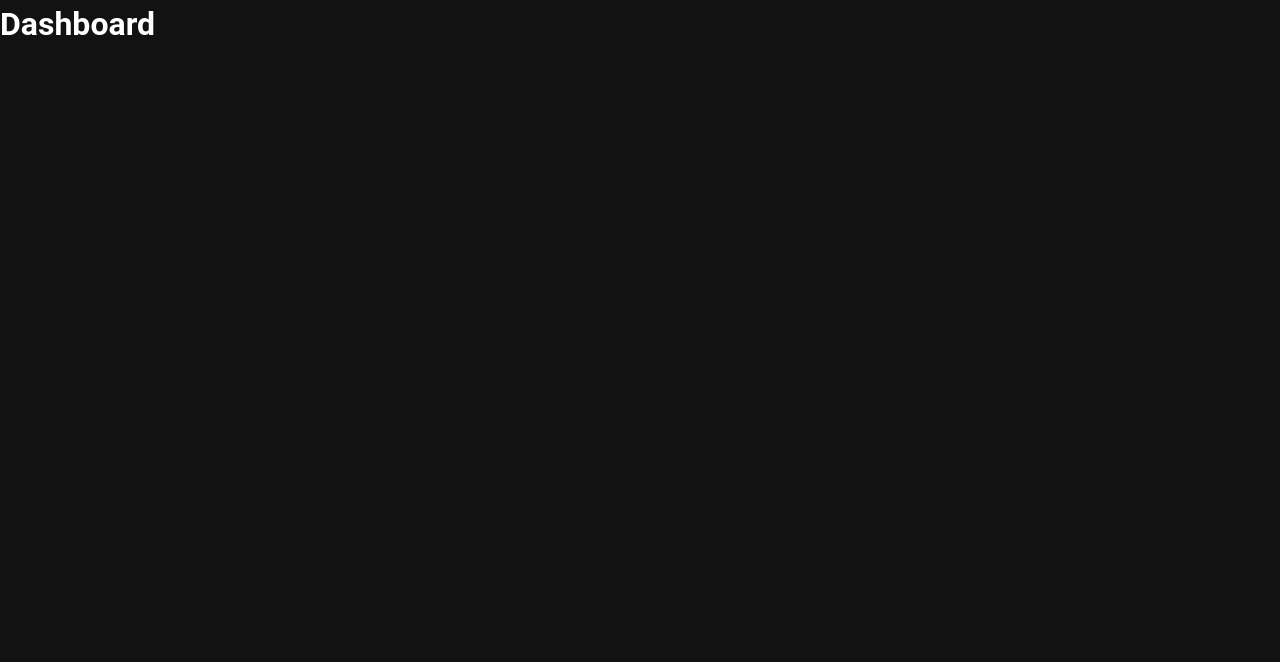
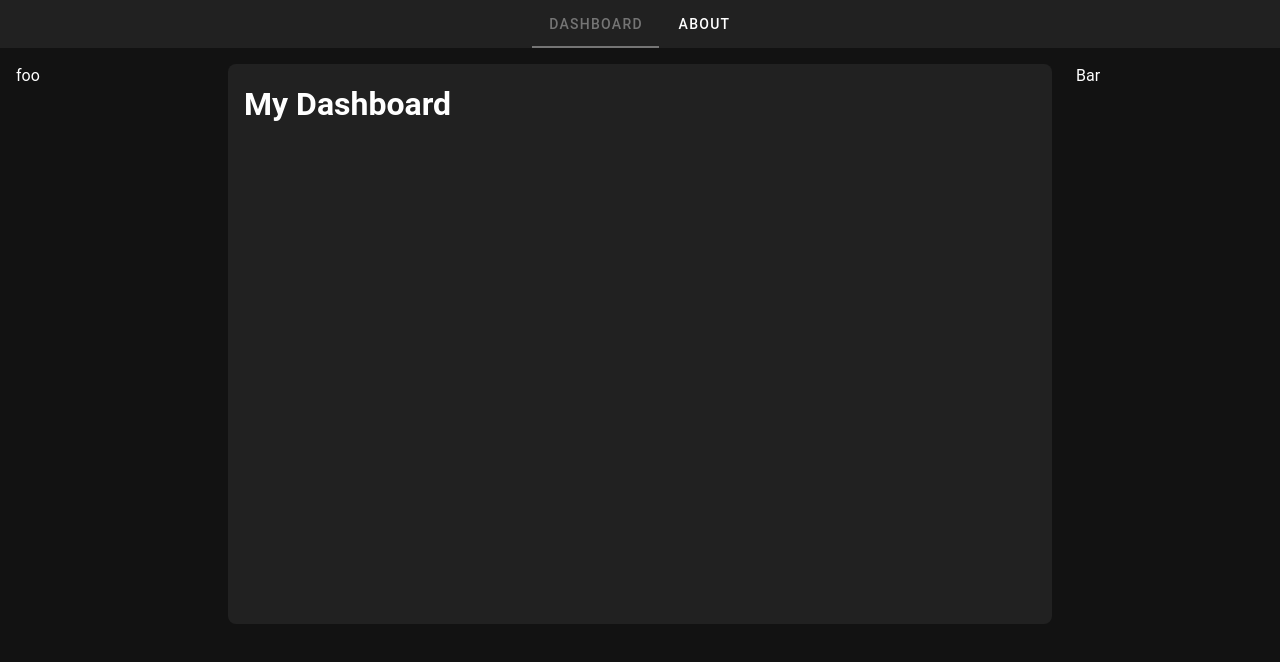
Before and after one commit to laurent-laporte-pro/udemy-vue-js, a Vue app in the folder part4-dashboard/: page / in a window 1280 px wide. Shown: the top 662 px of the page. Built offline with nearby package versions, Linux system fonts and the light colour scheme.

Commit message:
feat(dashboard): page layout with tabs and main content

```diff
--- a/part4-dashboard/src/pages/index.vue
+++ b/part4-dashboard/src/pages/index.vue
@@ -1,7 +1,71 @@
 <template>
-  <h1>Dashboard</h1>
+  <v-app>
+
+    <v-app-bar class="px-3" color="grey-darken-4" flat density="compact">
+      <v-spacer></v-spacer>
+      <v-tabs v-model="selectedTab" centered color="grey-darken-1">
+        <v-tab v-for="link in links" :key="link.name" :value="link.name" class="text-center">
+          {{ link.label }}
+        </v-tab>
+      </v-tabs>
+      <v-spacer></v-spacer>
+    </v-app-bar>
+
+    <v-main>
+      <v-container fluid>
+        <v-row>
+
+          <!-- left sidebar -->
+          <v-col cols="12" sm="2">
+            <aside>foo</aside>
+          </v-col>
+
+          <!-- main content -->
+          <v-col cols="12" sm="8">
+            <v-sheet
+              v-if="selectedTab === 'dashboard'"
+              min-height="70vh"
+              rounded="lg"
+              class="pa-4"
+            >
+              <h1>My Dashboard</h1>
+            </v-sheet>
+            <v-sheet
+              v-else-if="selectedTab === 'about'"
+              min-height="70vh"
+              rounded="1g"
+              class="pa-4"
+            >
+              <h1>About this site</h1>
+            </v-sheet>
+            <v-sheet
+              v-else
+              min-height="70vh"
+              rounded="lg"
+              class="pa-4"
+            >
+              <p class="text-error">Sheet '{{ selectedTab }}' not implemented yet</p>
+            </v-sheet>
+          </v-col>
+
+          <!-- right sidebar -->
+          <v-col cols="12" sm="2">
+            <aside>Bar</aside>
+          </v-col>
+
+        </v-row>
+      </v-container>
+    </v-main>
+
+  </v-app>
 </template>
 
 <script lang="ts" setup>
-  //
+import { ref } from 'vue'
+
+const selectedTab = ref('one')
+const links = [
+  { name: 'dashboard', label: 'Dashboard' },
+  { name: 'about', label: 'About' },
+]
 </script>
```
